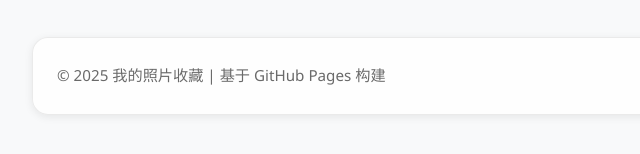
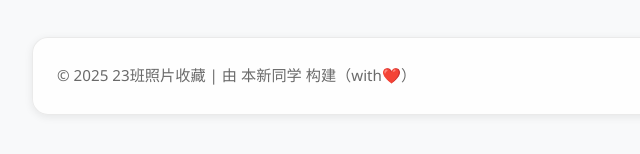
Before and after one commit to yuanbenxin/23-hub, a plain HTML site: page index.html in a window 1280 px wide. Shown: the part 606-760 px from the top of the page, 158-798 px from the left. Drawn offline with Linux system fonts and the light colour scheme; no server answers; a web font is replaced by a local one.

Commit message:
改文案
Signed-off-by: 本新同学 <yuanbenxin@outlook.com>

```diff
--- a/index.html
+++ b/index.html
@@ -3,7 +3,7 @@
 <head>
   <meta charset="UTF-8" />
   <meta name="viewport" content="width=device-width, initial-scale=1.0, maximum-scale=1.0, user-scalable=no" />
-  <meta name="description" content="一个精美的 Win11 风格照片墙，自动展示您的图片收藏" />
+  <meta name="description" content="一个精美的23班照片墙，自动展示您的图片收藏" />
 
   <!-- 强制不缓存 -->
   <meta http-equiv="Cache-Control" content="no-cache, no-store, must-revalidate" />
@@ -40,7 +40,7 @@
 
     <footer class="app-footer">
       <div class="footer-content">
-        <p>© <span id="current-year"></span> 我的照片收藏 | 基于 GitHub Pages 构建</p>
+        <p>© <span id="current-year"></span> 23班照片收藏 | 由 本新同学 构建（with❤️）</p>
         <div class="footer-actions">
           <button id="refresh-btn" title="刷新图片">
             <i class="fas fa-sync-alt"></i> 刷新
```
